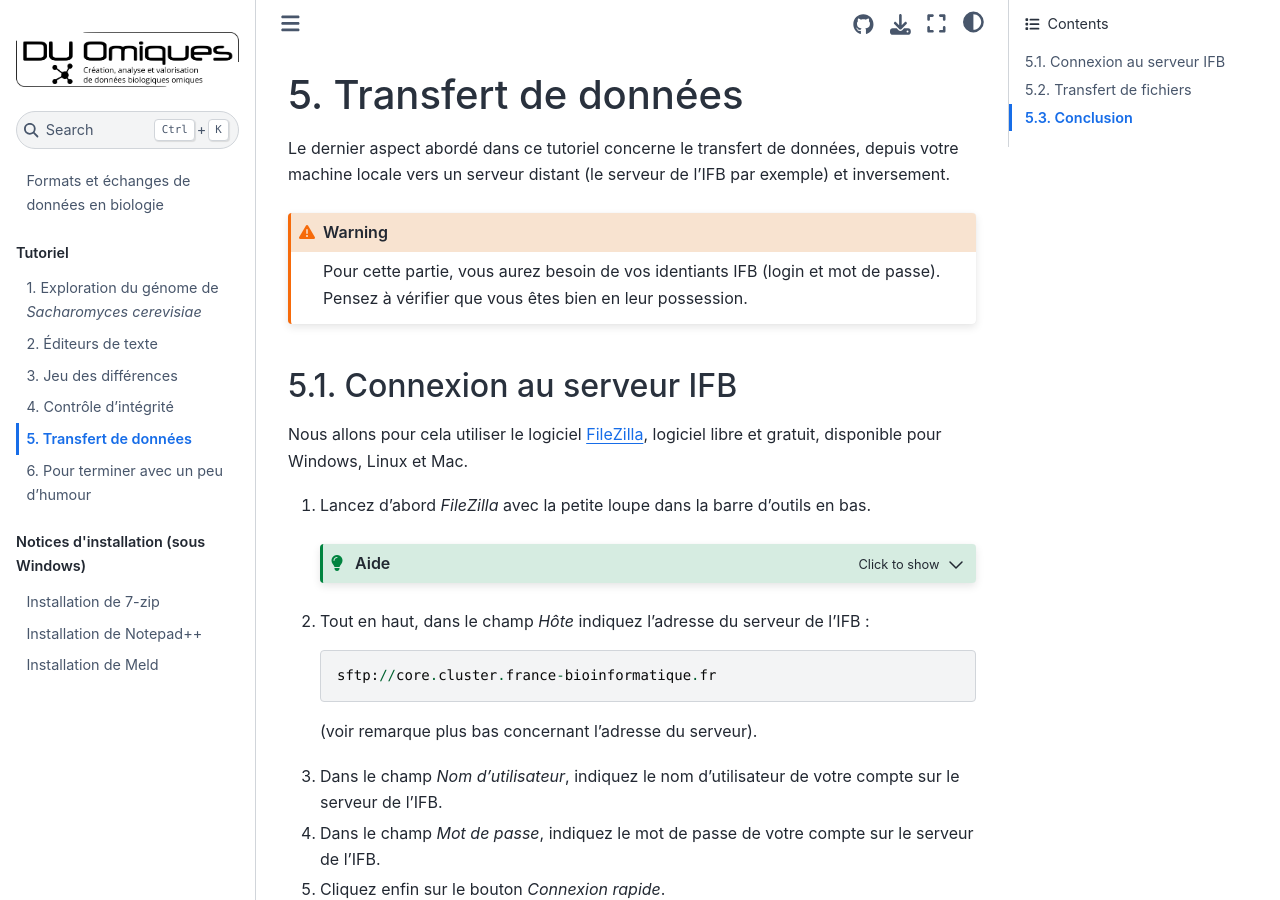
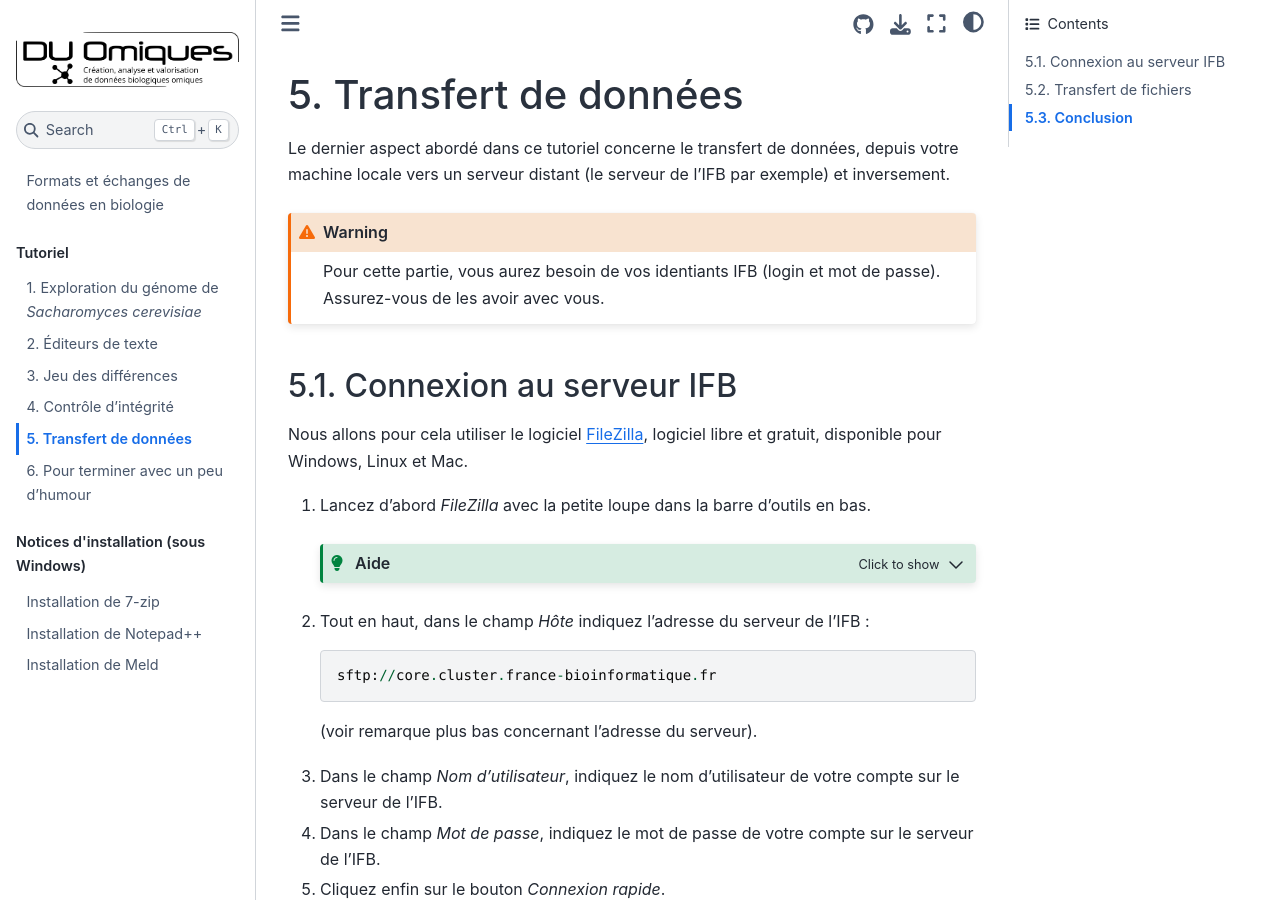
Before and after one commit to omics-school/format-echanges-donnees, a Jupyter Book: the page built from content/5_transfert_donnees.md, in a window 1280 px wide and 900 px high. Built offline with Jupyter Book 1.0.4 settings and Sphinx 7.4.7 and the Sphinx Book theme 1.1.4, drawn with Linux system fonts in a browser that asks for light colours.

Commit message:
Update warning

````diff
--- a/content/5_transfert_donnees.md
+++ b/content/5_transfert_donnees.md
@@ -3,7 +3,7 @@
 Le dernier aspect abordé dans ce tutoriel concerne le transfert de données, depuis votre machine locale vers un serveur distant (le serveur de l'IFB par exemple) et inversement.
 
 ```{warning}
-Pour cette partie, vous aurez besoin de vos identiants IFB (login et mot de passe). Pensez à vérifier que vous êtes bien en leur possession.
+Pour cette partie, vous aurez besoin de vos identiants IFB (login et mot de passe). Assurez-vous de les avoir avec vous.
 ```
 
 
````
